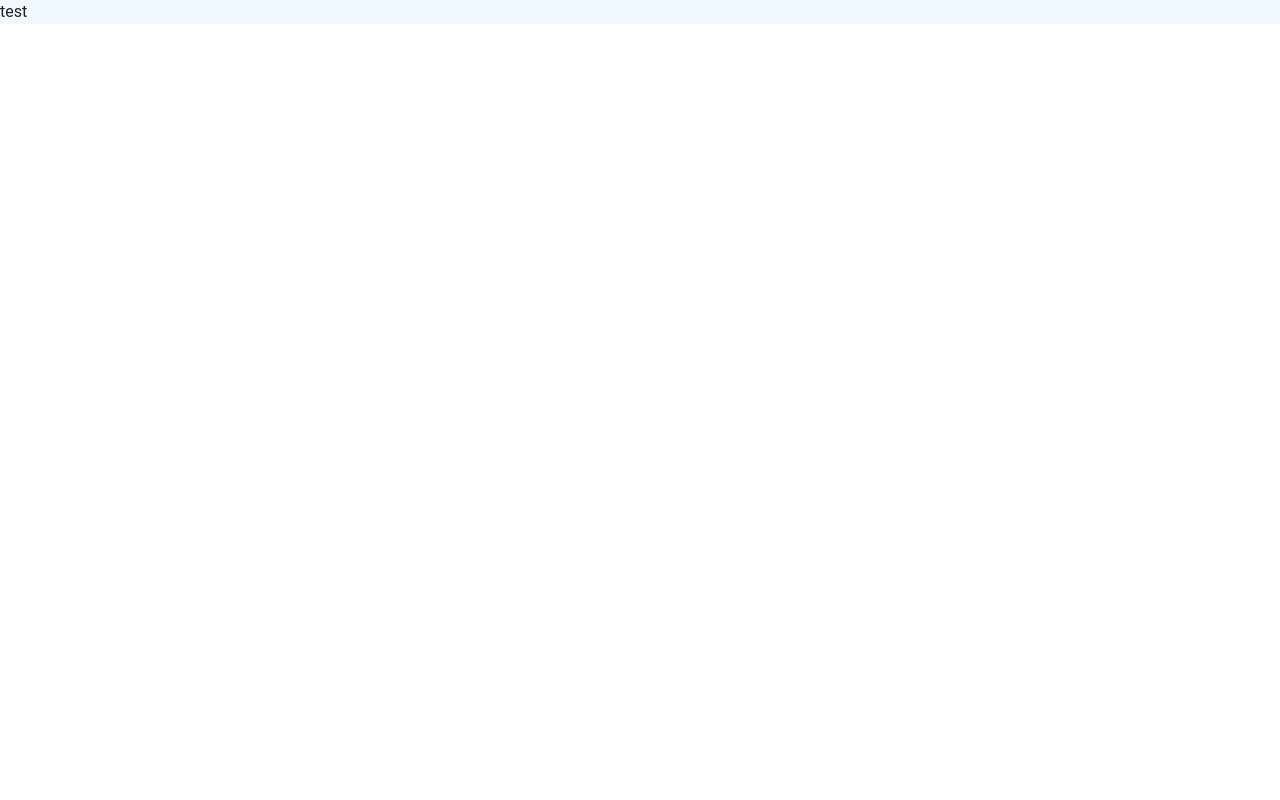
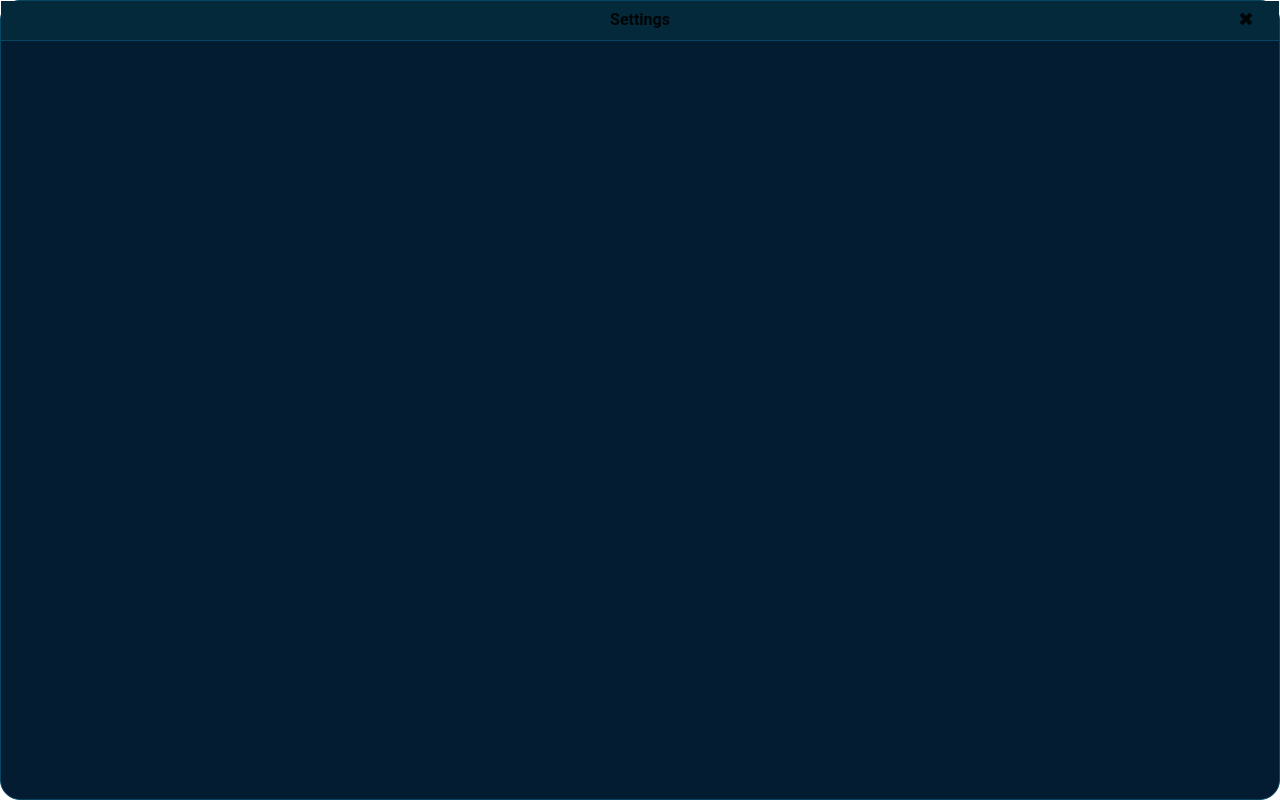
Before and after one commit to elaurendeau/poe-overlay, a Vue app: page /settings in a window 1280 px wide. Built offline with nearby package versions, Linux system fonts and the light colour scheme.

Commit message:
working multi window

```diff
--- a/src/App.vue
+++ b/src/App.vue
@@ -1,18 +1,11 @@
 <template>
   <v-app style="background-color: transparent">
-    <Overlay />
+    <router-view></router-view>
   </v-app>
 </template>
 
 <script>
-import Overlay from "@/components/Overlay";
-
 export default {
   name: "App",
-  // eslint-disable-next-line vue/no-unused-components
-  components: { Overlay },
-  data: () => ({
-    //
-  }),
 };
 </script>
--- a/src/components/Overlay.vue
+++ /dev/null
@@ -1,5 +0,0 @@
-<template>
-  <div style="background-color: aliceblue">test</div>
-</template>
-
-<script></script>
--- a/src/electron/TrayMenu.ts
+++ /dev/null
@@ -1 +0,0 @@
-import { Tray } from "electron";
--- a/src/router/index.ts
+++ b/src/router/index.ts
@@ -1,23 +1,20 @@
 import Vue from "vue";
 import VueRouter, { RouteConfig } from "vue-router";
-import HomeView from "../views/HomeView.vue";
+import SettingsView from "@/views/SettingsView.vue";
+import OverlayView from "@/views/OverlayView.vue";
 
 Vue.use(VueRouter);
 
 const routes: Array<RouteConfig> = [
   {
     path: "/",
-    name: "home",
-    component: HomeView,
+    name: "overlay",
+    component: OverlayView,
   },
   {
-    path: "/about",
-    name: "about",
-    // route level code-splitting
-    // this generates a separate chunk (about.[hash].js) for this route
-    // which is lazy-loaded when the route is visited.
-    component: () =>
-      import(/* webpackChunkName: "about" */ "../views/AboutView.vue"),
+    path: "/settings",
+    name: "settings",
+    component: SettingsView,
   },
 ];
 
--- a/src/views/AboutView.vue
+++ /dev/null
@@ -1,5 +0,0 @@
-<template>
-  <div class="about">
-    <h1>This is an about page</h1>
-  </div>
-</template>
--- a/src/views/HomeView.vue
+++ /dev/null
@@ -1,18 +0,0 @@
-<template>
-  <div class="home">
-    <img alt="Vue logo" src="../assets/logo.png" />
-    <HelloWorld msg="Welcome to Your Vue.js + TypeScript App" />
-  </div>
-</template>
-
-<script lang="ts">
-import Vue from "vue";
-import HelloWorld from "@/components/Overlay.vue"; // @ is an alias to /src
-
-export default Vue.extend({
-  name: "HomeView",
-  components: {
-    HelloWorld,
-  },
-});
-</script>
--- /dev/null
+++ b/src/views/OverlayView.vue
@@ -0,0 +1,11 @@
+<template>
+  <div style="background-color: violet; width: 100vw">test</div>
+</template>
+
+<script lang="ts">
+import Vue from "vue";
+
+export default Vue.extend({
+  name: "OverlayView",
+});
+</script>
--- /dev/null
+++ b/src/views/SettingsView.vue
@@ -0,0 +1,65 @@
+<template style="background-color: transparent">
+  <div
+    style="
+      height: 100vh;
+      width: 100vw;
+      background-color: #041c32;
+      border: 0.5px solid #064663;
+      border-radius: 20px;
+    "
+  >
+    <div
+      style="
+        /*calc(x, y) x-> parent border radius, y -> parent border size*/
+        border-radius: calc(20px - 0.5px);
+        border-bottom-right-radius: 0;
+        border-bottom-left-radius: 0;
+        border-bottom: 0.5px solid #064663;
+        height: 5%;
+        background-color: #04293a;
+        -webkit-app-region: drag;
+        display: grid;
+        grid-template-columns: 1fr 1fr 1fr;
+        grid-gap: 1rem;
+        align-items: center;
+      "
+    >
+      <div></div>
+      <div
+        style="
+          -webkit-user-select: none;
+          display: flex;
+          align-items: center;
+          justify-content: center;
+          font-weight: bold;
+          font-size: 16px;
+        "
+      >
+        Settings
+      </div>
+      <div
+        style="
+          padding: 5px;
+          margin-right: 20px;
+          font-size: 1.2em;
+          -webkit-user-select: none;
+          display: flex;
+          align-items: center;
+          justify-content: flex-end;
+        "
+      >
+        <div style="-webkit-app-region: no-drag">&#10006;</div>
+      </div>
+    </div>
+
+    <div></div>
+  </div>
+</template>
+
+<script lang="ts">
+import Vue from "vue";
+
+export default Vue.extend({
+  name: "SettingsView",
+});
+</script>
```
Also changed, not shown: src/background.ts (+17 -13 lines), src/components/Settings.vue (deleted, +0 -13 lines).
